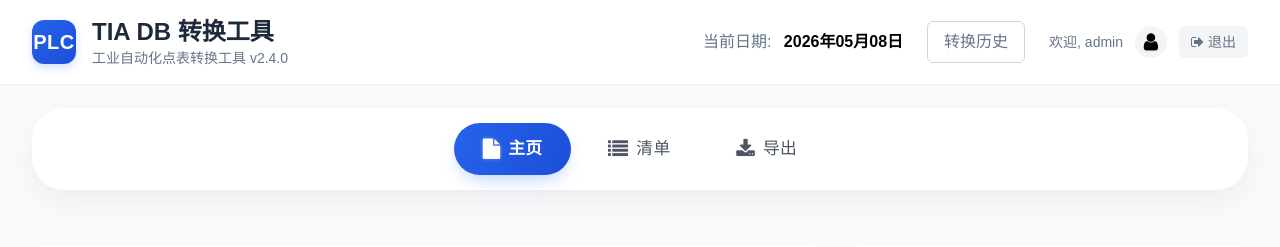
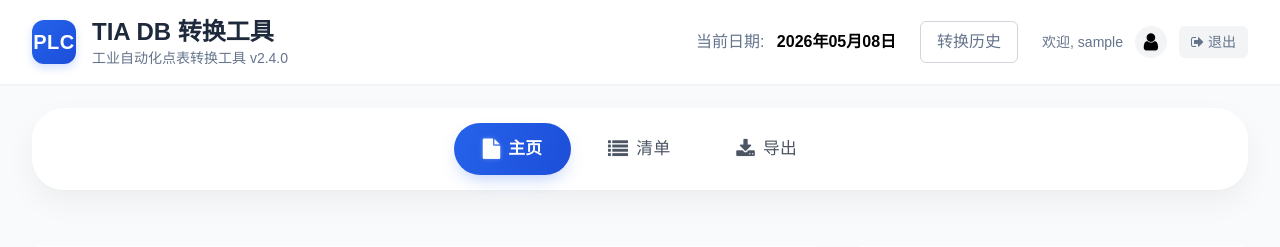
Before and after one commit to InitialHeart0304/TIA-DB-Kingscada-List, a Flask app: page / in a window 1280 px wide. Shown: the top 247 px of the page. Run offline with Flask 3, Linux system fonts and the light colour scheme; the visitor is signed in with stand-in values (Sample User, id 1); some libraries are stand-ins or nearby versions.

```diff
--- a/TIA DB-Kingscada List/web/app.py
+++ b/TIA DB-Kingscada List/web/app.py
@@ -48,11 +48,12 @@ def index():
         return redirect(url_for('login'))
 
     current_date = datetime.now().strftime("%Y年%m月%d日")
+    current_user = session.get('username', '')
     # 打印模板文件路径，用于调试
     template_path = os.path.join(app.template_folder, 'index.html')
     print(f"Template path: {template_path}")
     print(f"Template exists: {os.path.exists(template_path)}")
-    return render_template('index.html', current_date=current_date)
+    return render_template('index.html', current_date=current_date, current_user=current_user)
 
 @app.route('/login', methods=['GET', 'POST'])
 def login():
--- a/TIA DB-Kingscada List/web/templates/index.html
+++ b/TIA DB-Kingscada List/web/templates/index.html
@@ -74,7 +74,7 @@
                     转换历史
                 </button>
                 <div class="flex items-center space-x-3">
-                    <span class="text-secondary text-sm">欢迎, <span class="font-medium">admin</span></span>
+                    <span class="text-secondary text-sm">欢迎, <span class="font-medium">{{ current_user }}</span></span>
                     <div class="bg-gray-100 w-8 h-8 rounded-full flex items-center justify-center cursor-pointer hover:bg-gray-200 transition-colors">
                         <span class="nav-icon"><i class="fa fa-user"></i></span>
                     </div>
```
